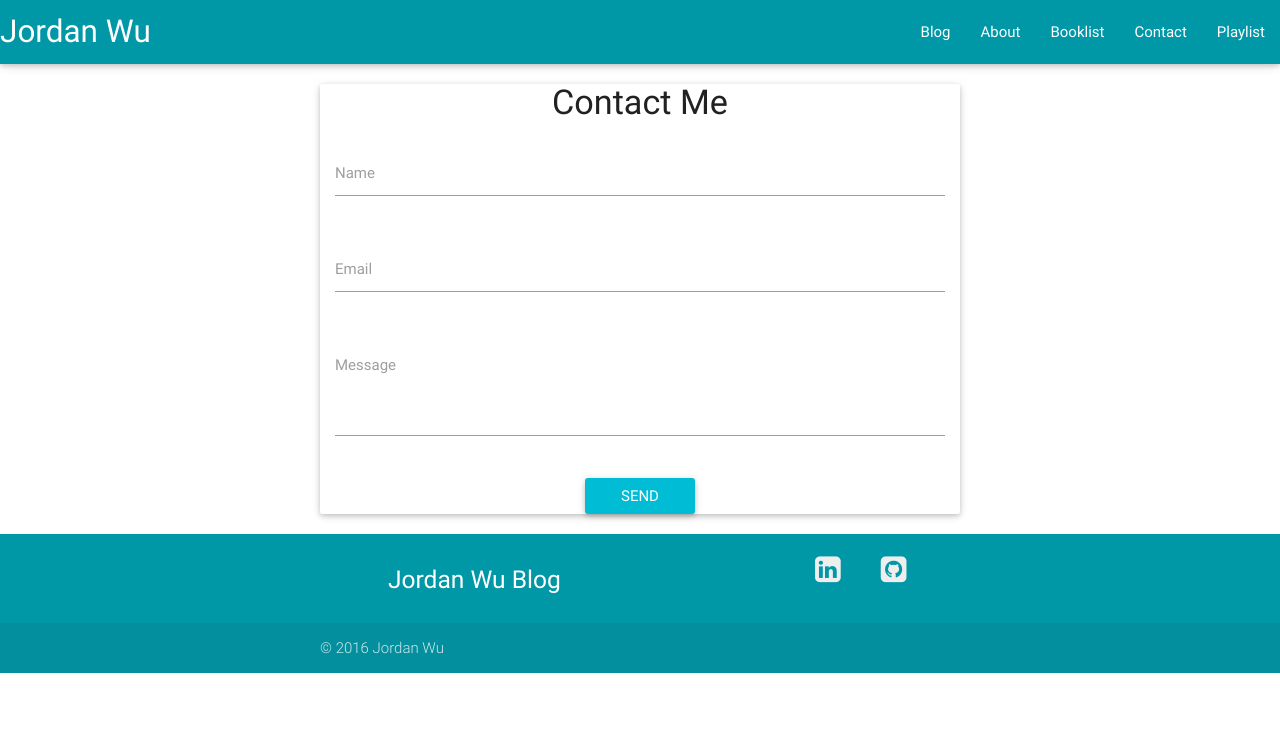
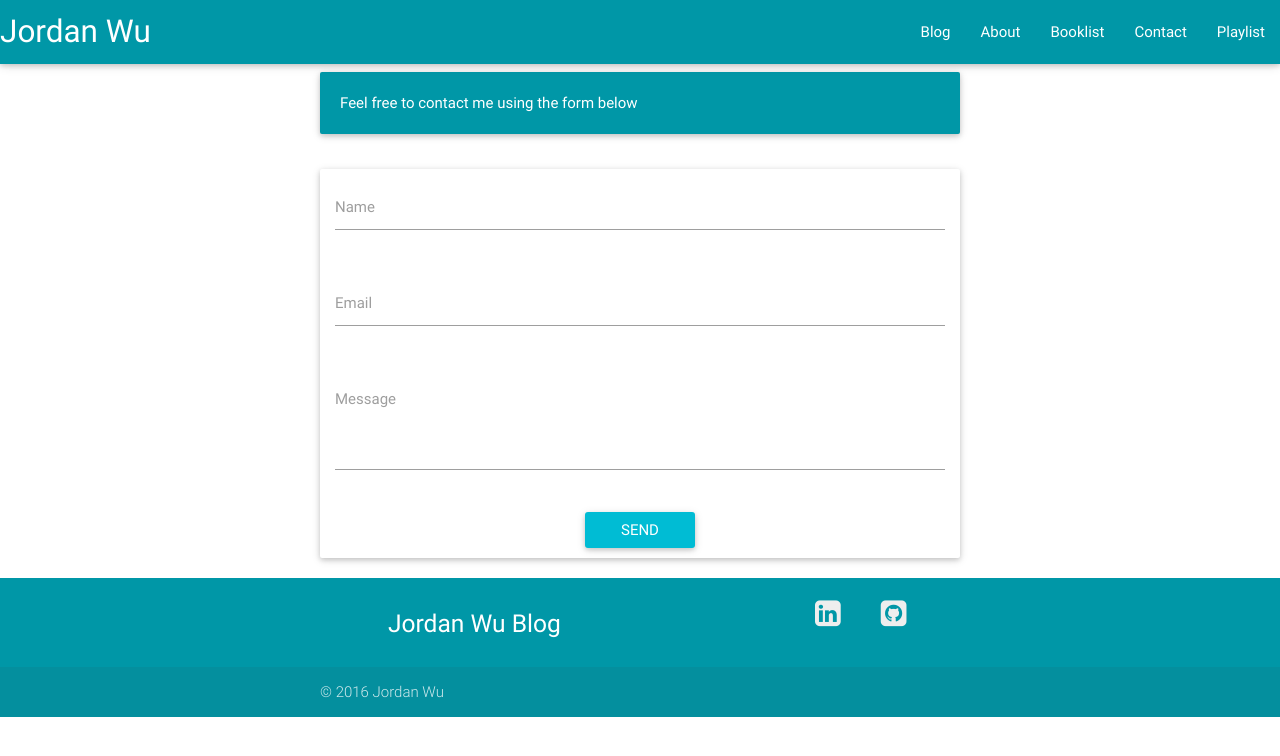
Before and after one commit to JordanSpencerWu/old-website, a Jekyll site: the page built from contact.html, in a window 1280 px wide. Shown: the top 756 px of the page. Built offline with Jekyll 4.4.1, drawn with Linux system fonts in a browser that asks for light colours; nearby versions of some CDN libraries.

Commit message:
add style to contact page

```diff
--- a/_sass/_styles.scss
+++ b/_sass/_styles.scss
@@ -8,6 +8,7 @@
   margin: 0;
   display: flex;
   justify-content: space-around;
+  margin-bottom: 10px;
 }
 
 .flex-anchor-item {
@@ -120,20 +121,6 @@
   padding: 5%;
 }
 
-.blog-wrapper {
-  border-radius: 5px;
-  background-color: #00BCD4;
-  color: #fff;
-  padding-top: 10px;
-  margin-top: 10px;
-}
-
-.blog-info {
-  padding: 10px;
-  margin: 0;
-  text-align: center;
-}
-
 pre, code { font-family: inherit; }
 
 pre { padding: .5rem 1rem; font-size: 0.75rem; line-height: 1.5; border: 1px solid #e6e1dc; background-color: #fff; }
--- a/booklist.html
+++ b/booklist.html
@@ -2,12 +2,6 @@
 layout: default
 title: Booklist
 ---
-<header class="blog-wrapper">
-  <p class="blog-info">
-    Here is my book list!
-  </p>
-</header>
-
 <div class="row">
   {% for post in site.categories.book %}
     <div class="col s12 m6 offset-m3">
--- a/contact.html
+++ b/contact.html
@@ -3,9 +3,16 @@ layout: page
 title: Contact
 permalink: /contact/
 ---
+<div class="row">
+  <div class="col s12">
+    <div class="card-panel cyan darken-2">
+      <span class="white-text">Feel free to contact me using the form below
+      </span>
+    </div>
+  </div>
+</div>
 <div class="custom-card shadow">
   <div class="row contact-form">
-  <h4 class="center-align">Contact Me</h4>
     <form action="https://getsimpleform.com/messages?form_api_token=8ccd378b3a278f3a597702a317a137fd" method="post" class="col s12">
       <input type='hidden' name='redirect_to' value='http://jordanspencerwu.github.io/' />
       <div class="row">
```
